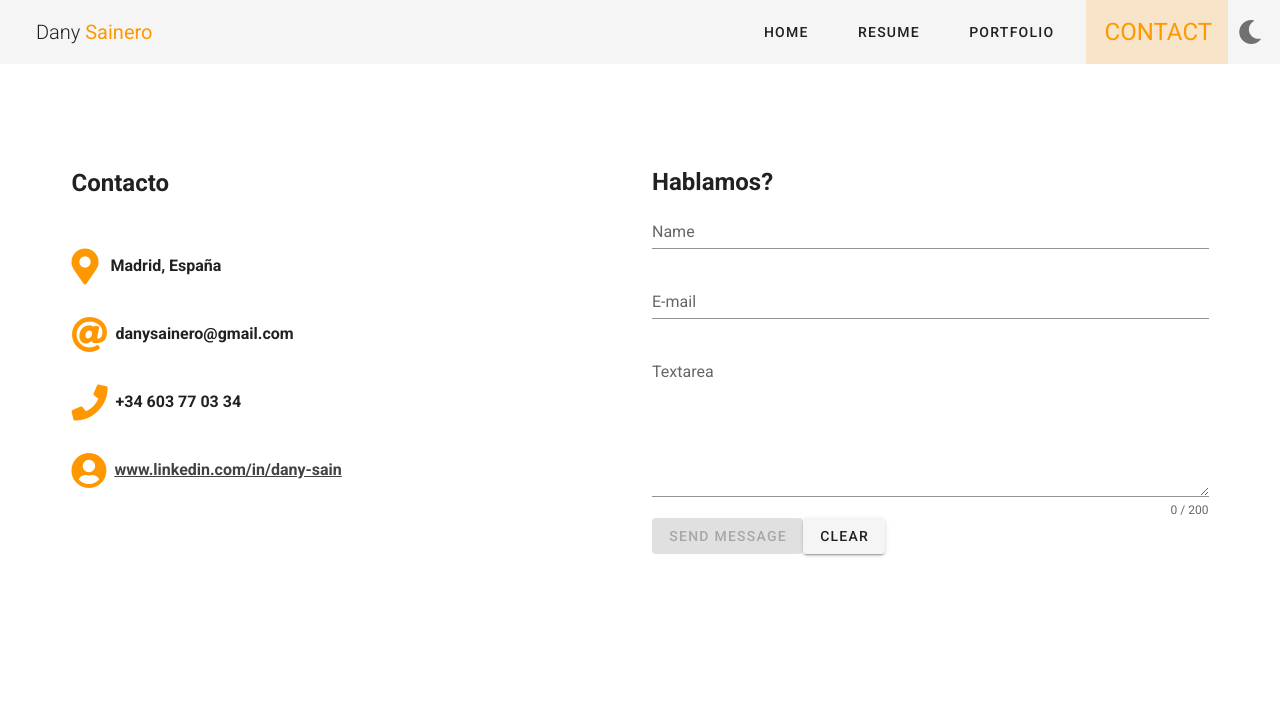
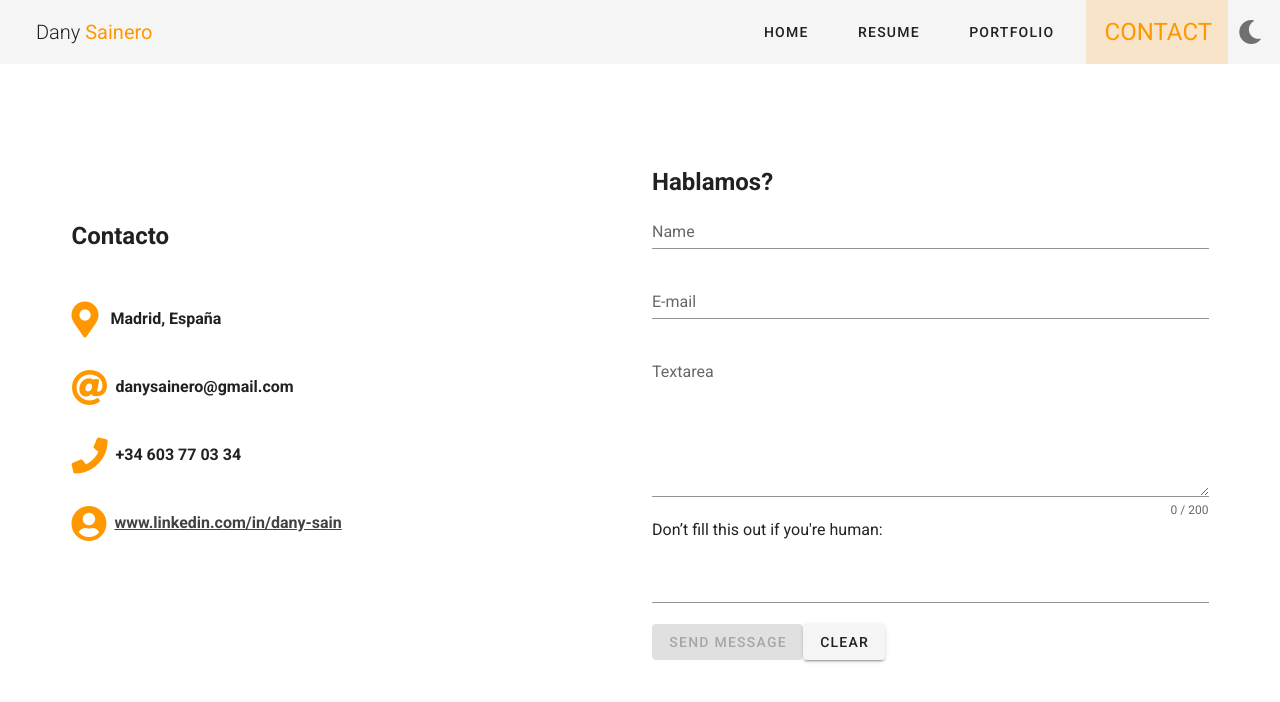
Before and after one commit to danysainero/My-portfolio, a Vue app: page /contact in a window 1280 px wide. Shown: the top 702 px of the page. Built offline with nearby package versions, Linux system fonts and the light colour scheme.

Commit message:
form captcha added

```diff
--- a/src/views/Contact.vue
+++ b/src/views/Contact.vue
@@ -30,7 +30,8 @@
           <span>Hablamos?</span>
         </h2>
 
-        <form name="contact" method="POST" data-netlify="true">
+        <form name="contact" method="POST" data-netlify="true" netlify-honeypot="bot-field" data-netlify-recaptcha="true">
+
           <v-text-field
             name="name"
             color="orange"
@@ -62,6 +63,10 @@
             name="body"
             @blur="$v.body.$touch()"
           ></v-textarea>
+           <p class="hidden">
+    <label>Don’t fill this out if you're human: <input name="bot-field" /></label>
+  </p>
+  <v-text-field data-netlify-recaptcha="true"></v-text-field>
           <v-btn
             @click="submit"
             type="submit"
```
